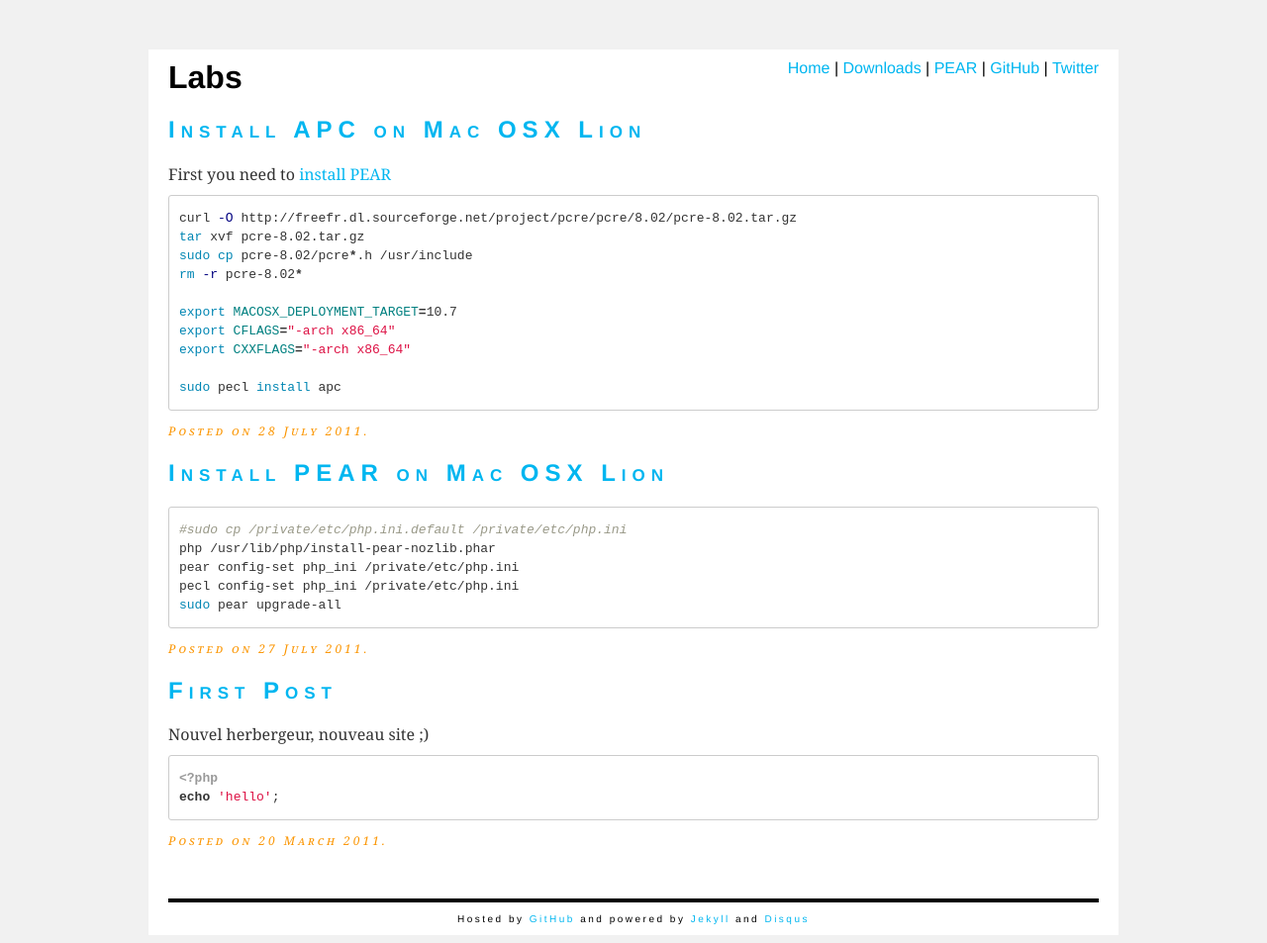
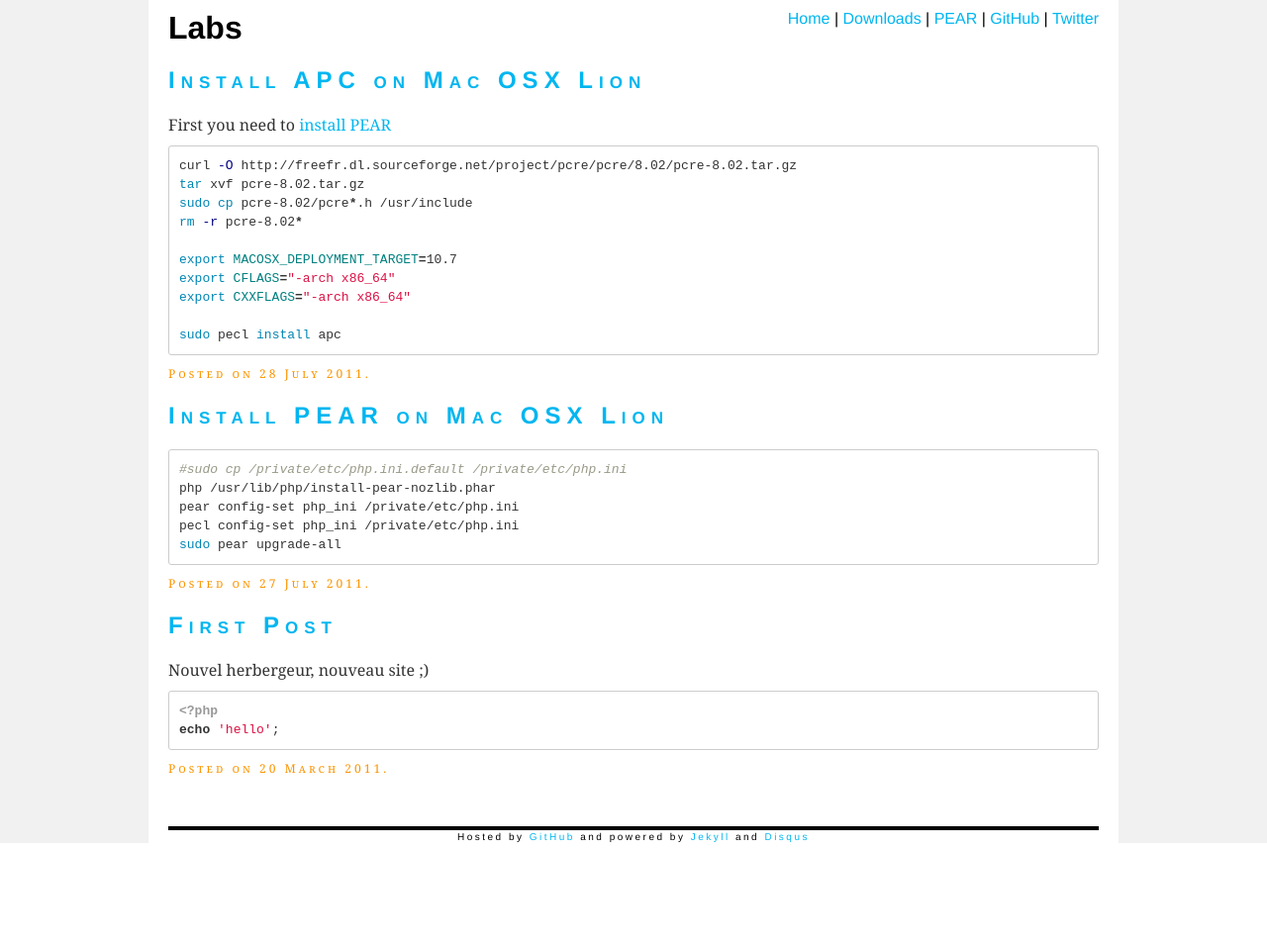
Before and after one commit to stealth35/stealth35.github.com, a Jekyll site: the page built from index.html, in a window 1280 px wide. Shown: the whole page at 99% size. Built offline with Jekyll 4.4.1, drawn with Linux system fonts in a browser that asks for light colours; nearby versions of some CDN libraries; after the commit the page ends 900 px from its top, so only the background shows below that.

Commit message:
Added CSS reset

```diff
--- a/stylesheets/master.css
+++ b/stylesheets/master.css
@@ -1,4 +1,18 @@
 @CHARSET "UTF-8";
+/*
+Copyright (c) 2011, Yahoo! Inc. All rights reserved.
+Code licensed under the BSD License:
+http://developer.yahoo.com/yui/license.html
+version: 2.9.0
+*/
+/**
+ * YUI Reset
+ * @module reset
+ * @namespace
+ * @requires
+ */
+html{color:#000;background:#FFF}body,div,dl,dt,dd,ul,ol,li,h1,h2,h3,h4,h5,h6,pre,code,form,fieldset,legend,input,button,textarea,select,p,blockquote,th,td{margin:0;padding:0}table{border-collapse:collapse;border-spacing:0}fieldset,img{border:0}address,button,caption,cite,code,dfn,em,input,optgroup,option,select,strong,textarea,th,var{font:inherit}del,ins{text-decoration:none}li{list-style:none}caption,th{text-align:left}h1,h2,h3,h4,h5,h6{font-size:100%;font-weight:normal}q:before,q:after{content:''}abbr,acronym{border:0;font-variant:normal}sup{vertical-align:baseline}sub{vertical-align:baseline}legend{color:#000}
+
 html, article h2 {
 	font-family:"Helvetica Neue",Arial,Helvetica,"Nimbus Sans L",sans-serif;
 }
@@ -8,7 +22,6 @@
 }
 #content {
 	margin:0 auto;
-	margin-top:50px;
 	width:940px;
 	background-color:#FFFFFF;
 	padding:0 20px;
@@ -26,7 +39,8 @@
 	color:#00CCFF;
 }
 h1 {
-	margin:0;
+	font-weight:bold;
+	font-size:32px;
 }
 hr {
 	border:1px solid #C0C0C0;
@@ -38,6 +52,9 @@
 article h2{
 	font-variant: small-caps;
 	letter-spacing:0.25em;
+	font-weight:bold;
+	font-size:24px;
+	margin:20px 0;
 }
 .date {
 	color:#FB9500;
@@ -56,7 +73,7 @@
 	font-size: 13px;
 	line-height: 19px;
 	overflow: auto;
-	padding: 0 10px;
+	padding: 10px 10px;
 	margin:10px 0;
 }
 
```
